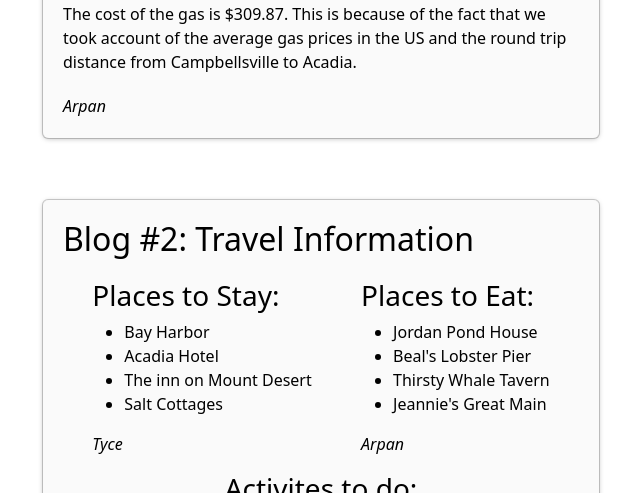
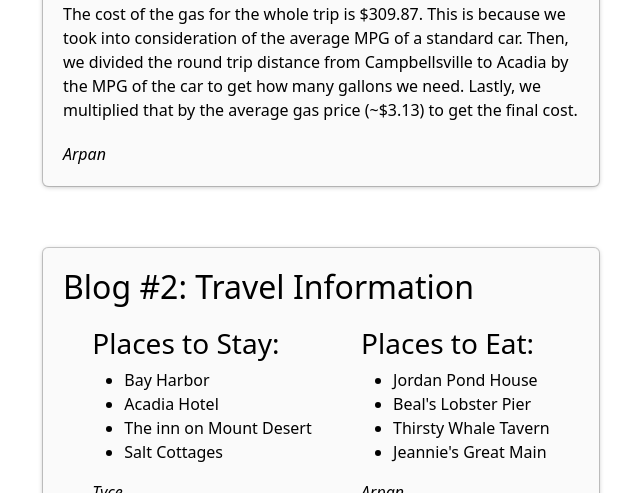
Before and after one commit to Arpan-Shah-102/acadia-travel-log, a plain HTML site: page index.html in a window 1280 px wide. Shown: the part 607-1100 px from the top of the page, without its empty margins (319-959 px from the left). Drawn offline with nearby package versions, Linux system fonts and the light colour scheme.

Commit message:
update info on price

```diff
--- a/index.html
+++ b/index.html
@@ -35,8 +35,10 @@
             <a>
               <h2>Blog #3: The explanation of the cost.</h2>
               <p>
-                The cost of the gas is $309.87. This is because of the fact that we took account of the average gas prices
-                in the US and the round trip distance from Campbellsville to Acadia.
+                The cost of the gas for the whole trip is $309.87. This is because we took into consideration of the average
+                MPG of a standard car. Then, we divided the round trip distance from Campbellsville to Acadia by the MPG of
+                the car to get how many gallons we need. Lastly, we multiplied that by the average gas price (~$3.13) to get
+                the final cost.
               </p>
               <p><em>Arpan</em></p>
             </a>
```
